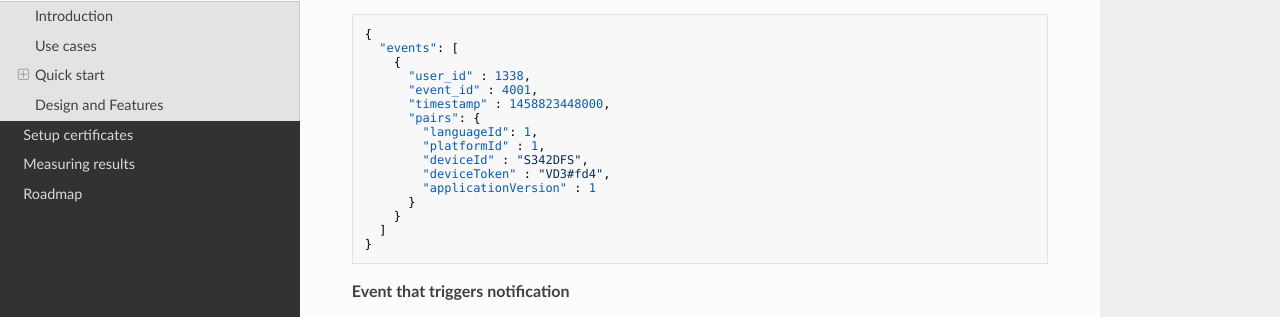
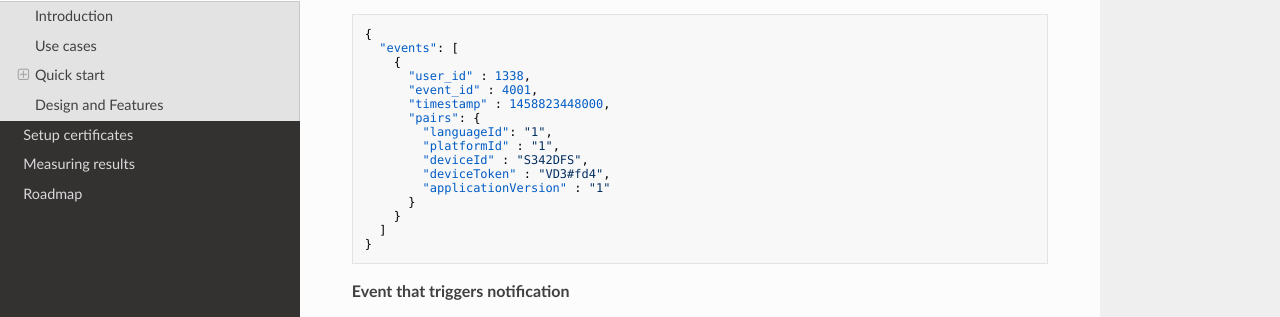
Before and after one commit to Nordeus/pushkin, an MkDocs documentation site: the page built from docs/index.md, in a window 1280 px wide and 900 px high, scrolled down 13360 px. Shown: the part 135-452 px from the top of the window. Built offline with MkDocs 1.6.1, drawn with Linux system fonts in a browser that asks for light colours; nearby versions of some CDN libraries; old or Windows-style settings are respelled for this version of MkDocs.

Commit message:
Fix examples in documentation

```diff
--- a/docs/index.md
+++ b/docs/index.md
@@ -569,11 +569,11 @@ JSON request
       "event_id" : 4001,
       "timestamp" : 1458823448000,
       "pairs": {
-        "languageId": 1,
-        "platformId" : 1,
+        "languageId": "1",
+        "platformId" : "1",
         "deviceId" : "S342DFS",
         "deviceToken" : "VD3#fd4",
-        "applicationVersion" : 1
+        "applicationVersion" : "1"
       }
     }
   ]
@@ -638,11 +638,11 @@ JSON String
       "event_id" : 4001,
       "timestamp" : 1458823448000,
       "pairs": {
-        "languageId": 1,
-        "platformId" : 1,
+        "languageId": "1",
+        "platformId" : "1",
         "deviceId" : "S342DFS",
         "deviceToken" : "VD3#fd4",
-        "applicationVersion" : 1
+        "applicationVersion" : "1"
       }
     }
   ]
```
